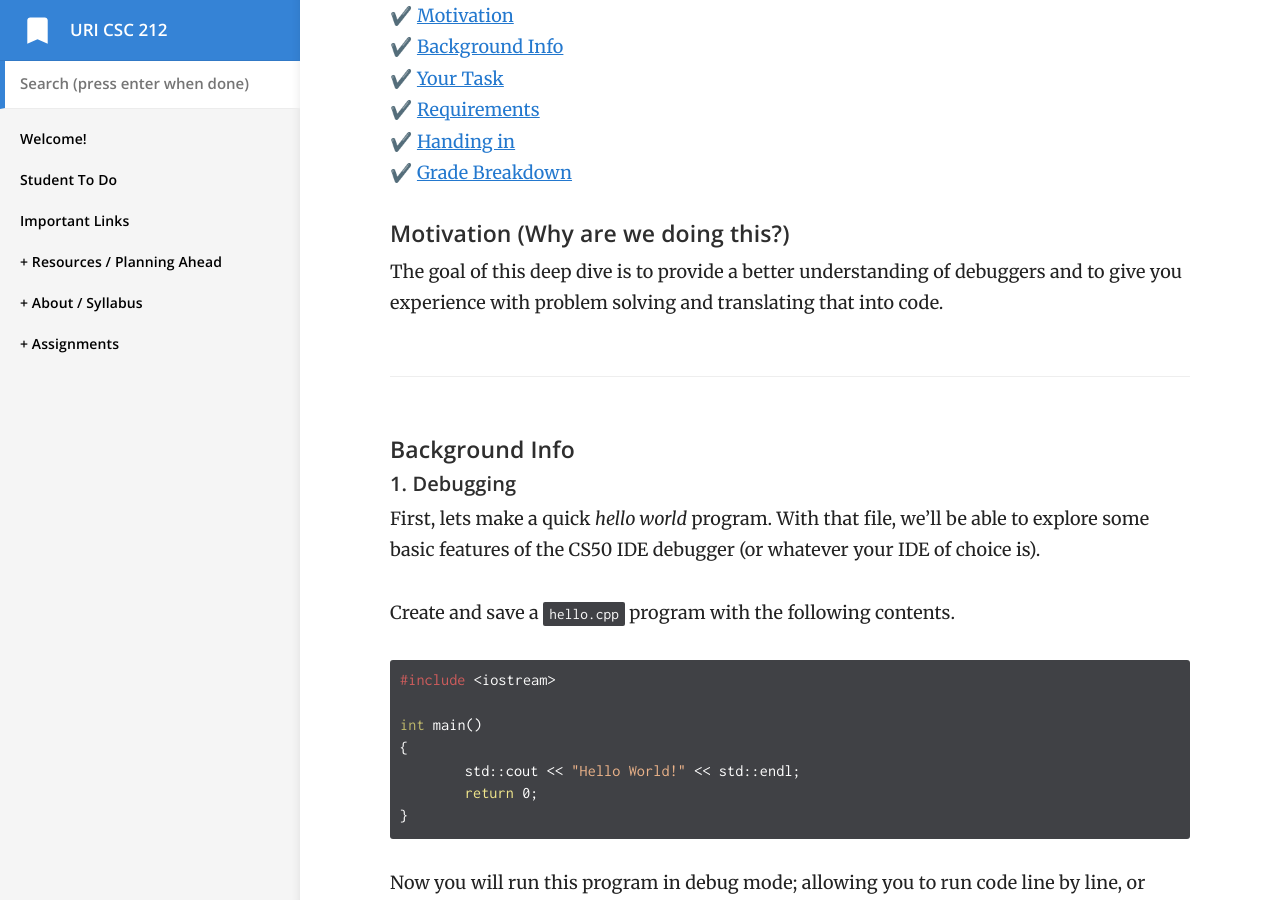
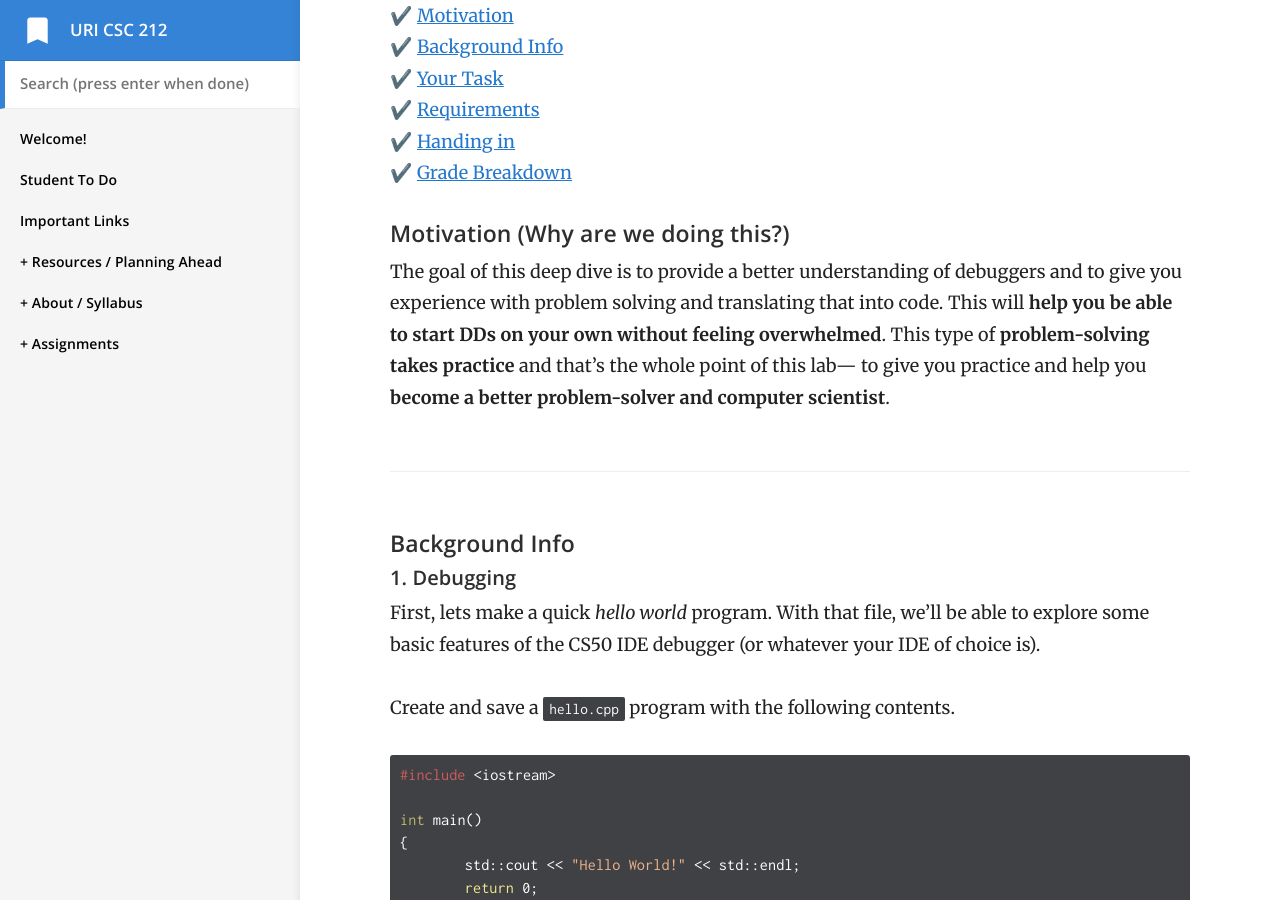
Before and after one commit to vcc-csc212/sp21-archive, a Jekyll site: the page built from _docs/labs/lab-05/lab-05.md, in a window 1280 px wide and 900 px high, scrolled down 356 px. Built offline with Jekyll 4.4.1, drawn with Linux system fonts in a browser that asks for light colours.

Commit message:
wording for purpose

```diff
--- a/_docs/labs/lab-05/lab-05.md
+++ b/_docs/labs/lab-05/lab-05.md
@@ -15,7 +15,7 @@ On this page:
 ✔️ [Grade Breakdown](#grading)
 
 #### Motivation (Why are we doing this?) {#motivation}
-The goal of this deep dive is to provide a better understanding of debuggers and to give you experience with problem solving and translating that into code.
+The goal of this deep dive is to provide a better understanding of debuggers and to give you experience with problem solving and translating that into code. This will **help you be able to start DDs on your own without feeling overwhelmed**. This type of **problem-solving takes practice** and that’s the whole point of this lab— to give you practice and help you **become a better problem-solver and computer scientist**.
 
 ---
 
```
